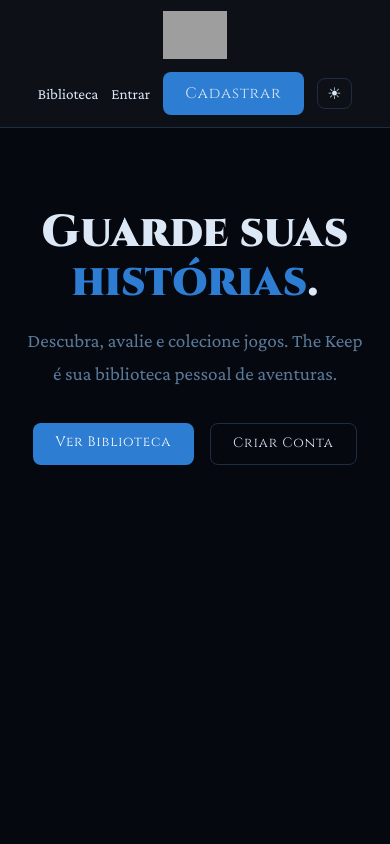
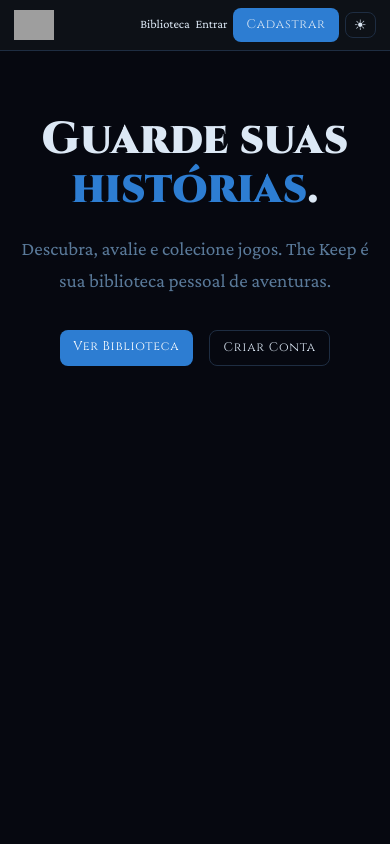
Before and after one commit to EmidioAF/Projeto-Exp.-Criativa, a FastAPI app: page / in a window 390 px wide. Run offline with FastAPI, Linux system fonts and the light colour scheme; grey boxes are pictures that could not be loaded.

Commit message:
Refactor admin layout and responsive styles

```diff
--- a/the_keep/static/css/style.css
+++ b/the_keep/static/css/style.css
@@ -42,6 +42,7 @@
   min-height: 100vh;
   display: flex;
   flex-direction: column;
+  overflow-x: hidden;
 }
 a { color: var(--accent); text-decoration: none; }
 a:hover { text-decoration: underline; }
@@ -350,8 +378,27 @@
 
 /* ---------- Responsivo ---------- */
 @media (max-width: 700px) {
-  .navbar { flex-direction: column; gap: .8rem; }
-  .nav-links { gap: .8rem; flex-wrap: wrap; }
+  /* Navbar: logo à esquerda, links à direita, sem virar coluna */
+  .navbar {
+    flex-direction: row;
+    flex-wrap: wrap;
+    gap: .5rem;
+    padding: .5rem .9rem;
+  }
+  .nav-brand img { height: 36px; }
+  .nav-links {
+    gap: .5rem;
+    flex-wrap: wrap;
+    justify-content: flex-end;
+    font-size: .85rem;
+  }
+  .nav-links a { font-size: .82rem; }
+  #theme-toggle { padding: .25rem .5rem; font-size: .9rem; }
+  .btn-outline, .btn-primary {
+    padding: .4rem .85rem;
+    font-size: .78rem;
+  }
+
   .hero { flex-direction: column; text-align: center; min-height: auto; padding: 3rem 0; }
   .hero-deco { display: none; }
   .hero-cta { justify-content: center; }
@@ -360,5 +407,36 @@
   .perfil-wrap { flex-direction: column; }
   .perfil-sidebar { width: 100%; }
   .game-grid { grid-template-columns: repeat(auto-fill, minmax(150px, 1fr)); }
+
+  /* Admin */
+  .admin-wrap h1 { font-size: 1.4rem; margin-bottom: 1rem; }
+  .admin-stats {
+    grid-template-columns: repeat(3, 1fr);
+    gap: .5rem;
+  }
+  .stat-card { padding: .75rem .4rem; }
+  .stat-card span { font-size: 1.5rem; }
+  .section-header {
+    flex-direction: column;
+    align-items: flex-start;
+    gap: .5rem;
+  }
+  .container { padding: 1rem .85rem; }
+
+  /* Tabela: scroll horizontal com min-width menor */
+  .admin-table { min-width: 380px; }
+  .admin-table th, .admin-table td { padding: .5rem .6rem; font-size: .85rem; }
+  .btn-xs { padding: .2rem .5rem; font-size: .75rem; }
+}
+
+@media (max-width: 400px) {
+  .nav-brand img { height: 30px; }
+  .nav-links { gap: .35rem; }
+  .nav-links a { font-size: .78rem; }
+  .admin-stats { gap: .4rem; }
+  .stat-card { padding: .6rem .3rem; }
+  .stat-card span { font-size: 1.3rem; }
+  .admin-table { min-width: 320px; }
+  .admin-table th, .admin-table td { padding: .4rem .5rem; font-size: .8rem; }
 }
 .nav-avatar{width:40px;height:40px;border-radius:50%;object-fit:cover;vertical-align:middle;}
```
Also changed, not shown: other parts of the_keep/static/css/style.css (+31 -4 lines).
